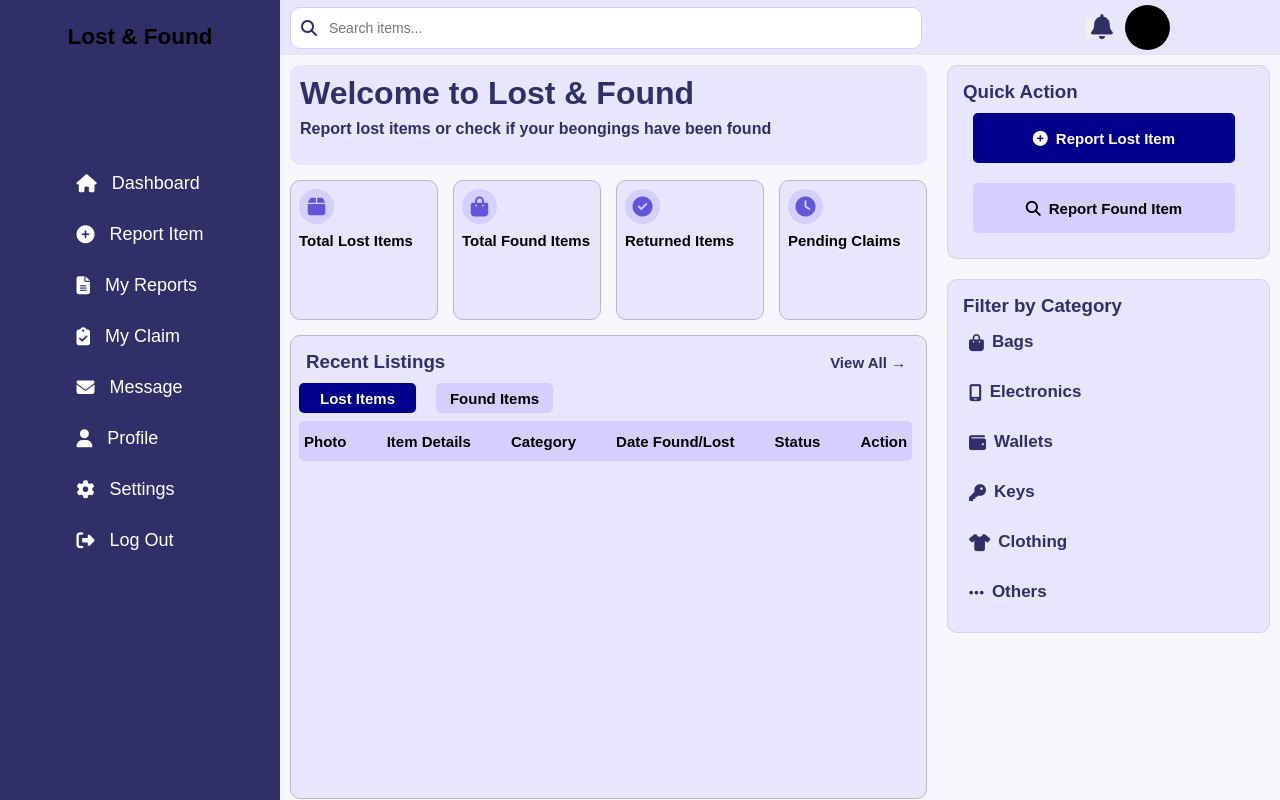
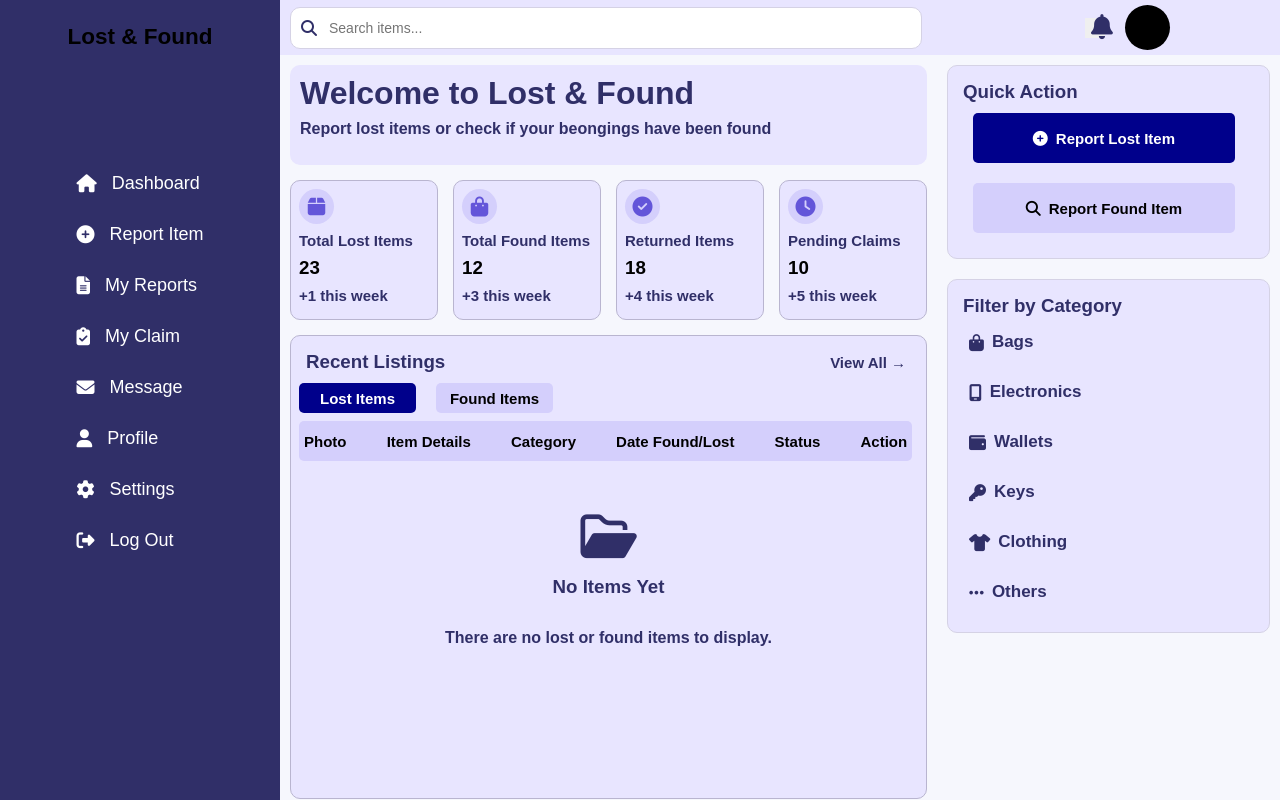
Before and after one commit to Sei-Dev3/LostAndFound, a PHP site: page /LostAndFound/student/Dashboard.php in a window 1280 px wide. Run offline with PHP 8.4, Linux system fonts and the light colour scheme.

Commit message:
modified

```diff
--- a/css/dashboard.css
+++ b/css/dashboard.css
@@ -169,6 +169,11 @@ body{
 .container p{
     margin: 8px;
     font-size: 15px;
+    color: #302F68;
+}
+
+.container h3{
+    margin: 8px;
 }
 
 .recent-listing{
@@ -268,6 +273,23 @@ body{
 
 .descrip p{
     font-size: 15px;
+}
+
+.empty-state{
+    display: flex;
+    justify-content: center;
+    align-items: center;
+    flex-direction: column;
+    margin-top: 50px;
+}
+
+.empty-state i{
+    font-size: 50px;
+    color: #302F68;
+}
+
+.empty-state p{
+    color: #302F68;
 }
 
 .dashboard {
--- a/student/Dashboard.php
+++ b/student/Dashboard.php
@@ -42,18 +42,26 @@
             <div class="container">
                 <i class="fa-solid fa-box"></i>
                 <p>Total Lost Items</p>
+                <h3>23</h3>
+                <p>+1 this week</p>
             </div>
             <div class="container">
                 <i class="fa-solid fa-bag-shopping"></i>
                 <p>Total Found Items</p>
+                <h3>12</h3>
+                <p>+3 this week</p>
             </div>
             <div class="container">
                 <i class="fa-solid fa-check-circle"></i>
                 <p>Returned Items</p>
+                <h3>18</h3>
+                <p>+4 this week</p>
             </div>
             <div class="container">
                 <i class="fa-solid fa-clock"></i>
                 <p>Pending Claims</p>
+                <h3>10</h3>
+                <p>+5 this week</p>
             </div>
         </div>
         <div class="recent-listing">
@@ -76,6 +84,12 @@
                 <p>Date Found/Lost</p>
                 <p>Status</p>
                 <p>Action</p>
+</div>
+
+            <div class="empty-state">
+                <i class="fa-regular fa-folder-open"></i>
+                <h3>No Items Yet</h3>
+                <p>There are no lost or found items to display.</p>
 </div>
             </div>
 </div>
```
